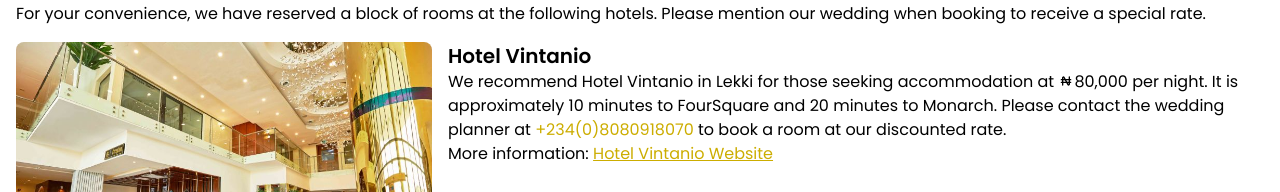
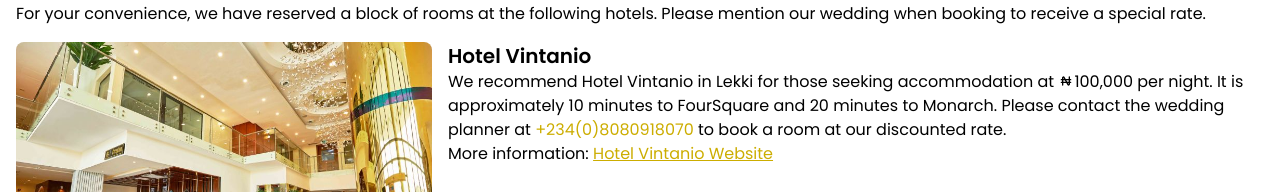
Before and after one commit to Femlol1/wedding, a Next.js app: page /travel in a window 1280 px wide. Shown: the part 406-598 px from the top of the page. Built offline with nearby package versions, Linux system fonts and the light colour scheme.

Commit message:
minor change to money

```diff
--- a/app/(root)/travel/page.tsx
+++ b/app/(root)/travel/page.tsx
@@ -46,7 +46,7 @@ export default function Travel() {
 								We recommend Hotel Vintanio in Lekki for those seeking
 								accommodation at{" "}
 								<TbCurrencyNaira className="inline-flex mb-1" />
-								80,000 per night. It is approximately 10 minutes to FourSquare
+								100,000 per night. It is approximately 10 minutes to FourSquare
 								and 20 minutes to Monarch. Please contact the wedding planner at{" "}
 								<span className="text-primary-500 hover:text-primary-700">
 									<a href={`tel:${`+2348080918070`}`}>+234(0)8080918070</a>
```
